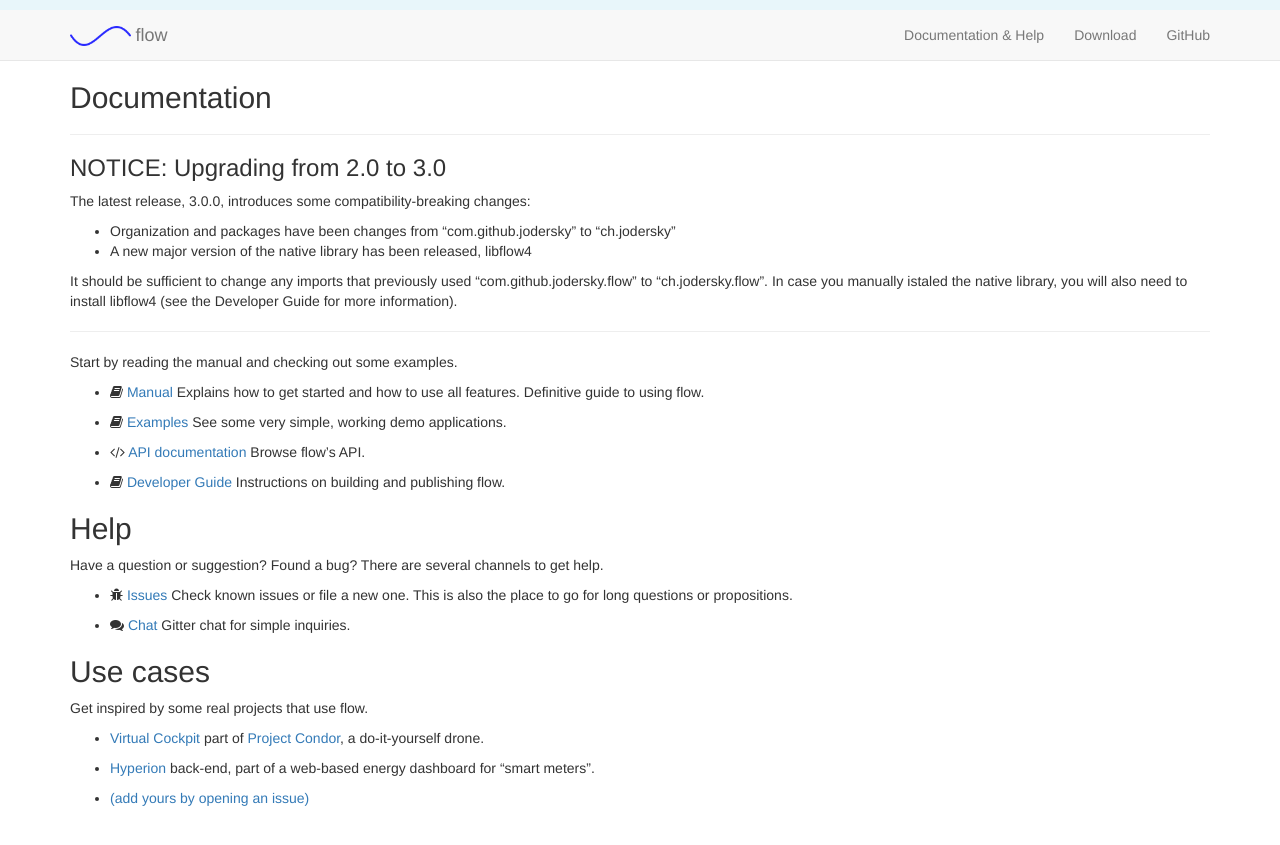
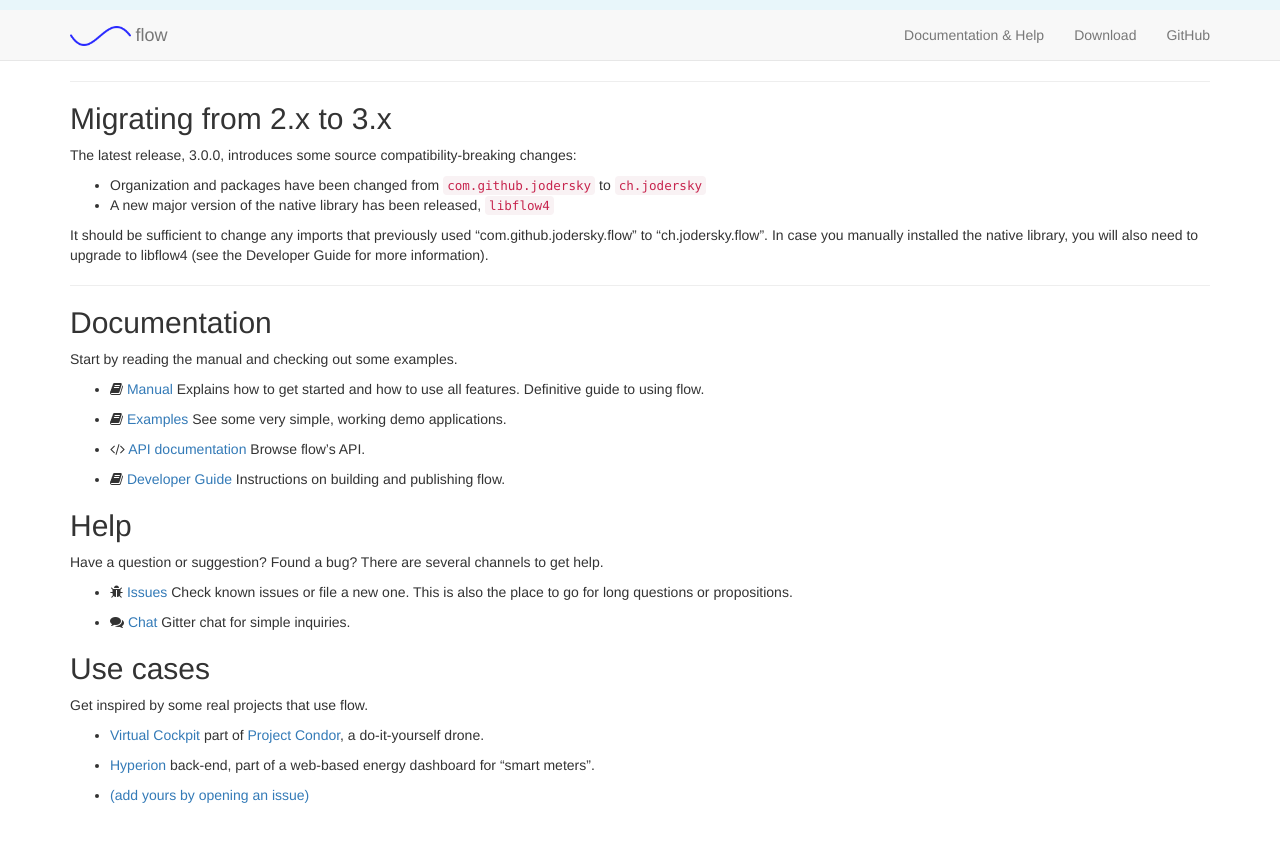
Before and after one commit to jodersky/akka-serial, a Jekyll site: the page built from documentation/index.md, in a window 1280 px wide. Shown: the top 845 px of the page. Built offline with Jekyll 4.4.1, drawn with Linux system fonts in a browser that asks for light colours.

Commit message:
Add migration notice

```diff
--- a/documentation/index.md
+++ b/documentation/index.md
@@ -2,21 +2,22 @@
 layout: page
 title: Documentation
 ---
-## Documentation
 
 -----
 
-### NOTICE: Upgrading from 2.0 to 3.0
+## Migrating from 2.x to 3.x
 
-The latest release, 3.0.0, introduces some compatibility-breaking changes:
+The latest release, 3.0.0, introduces some source compatibility-breaking changes:
 
-- Organization and packages have been changes from "com.github.jodersky" to "ch.jodersky"
-- A new major version of the native library has been released, libflow4
+- Organization and packages have been changed from `com.github.jodersky` to `ch.jodersky`
+- A new major version of the native library has been released, `libflow4`
 
 It should be sufficient to change any imports that previously used "com.github.jodersky.flow" to "ch.jodersky.flow".
-In case you manually istaled the native library, you will also need to install libflow4 (see the Developer Guide for more information).
+In case you manually installed the native library, you will also need to upgrade to libflow4 (see the Developer Guide for more information).
 
 -----
+
+## Documentation
 
 Start by reading the manual and checking out some examples.
 
```
Also changed, not shown: downloads/index.md (+2 -2 lines).
